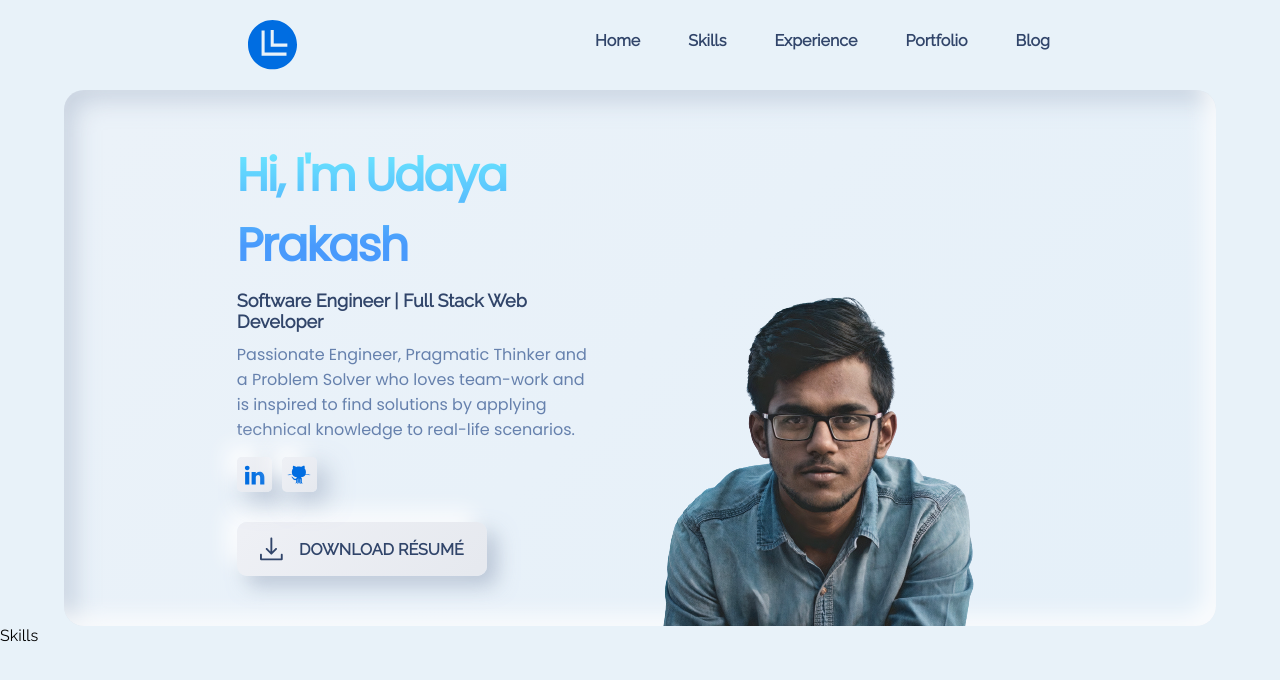
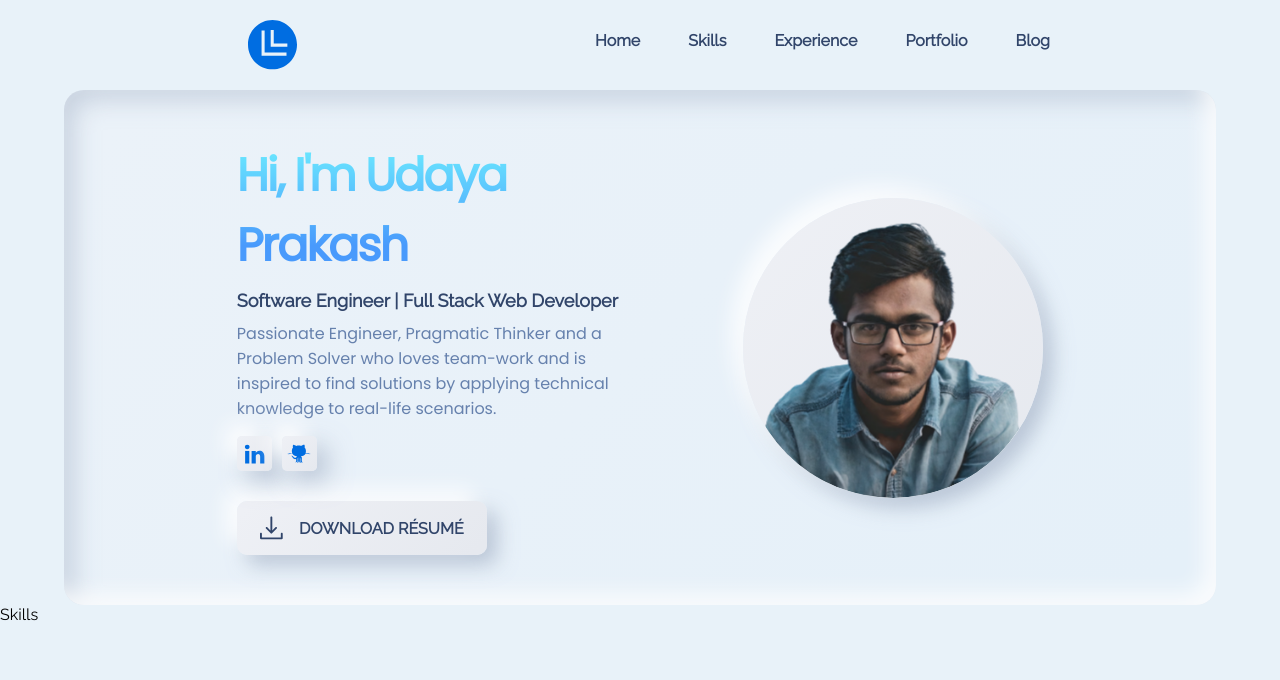
Before and after one commit to udaya2899/udaya.me, a Next.js app: page / in a window 1280 px wide. Shown: the top 680 px of the page. Built offline with nearby package versions, Linux system fonts and the light colour scheme.

Commit message:
Fixed hero image component

```diff
--- a/components/HomeHero/HomeHero.js
+++ b/components/HomeHero/HomeHero.js
@@ -40,8 +40,9 @@ const HomeHero = () => {
             <span>DOWNLOAD RÉSUMÉ</span>
           </a>
         </div>
+
         <div className={styles['half-container-image']}>
-          <img src="/assets/udaya.png" alt="" />
+          <img src="/assets/udaya.png" alt="" width={300} />
         </div>
       </div>
     </div>
--- a/components/HomeHero/HomeHero.module.css
+++ b/components/HomeHero/HomeHero.module.css
@@ -9,7 +9,7 @@
 
 .inner-container {
   display: flex;
-  justify-content: center;
+  justify-content: space-between;
   width: 70%;
   margin: auto;
   height: 100%;
@@ -93,8 +93,15 @@
 }
 
 .half-container-image {
+  flex: 1;
+  align-items: center;
   display: flex;
-  justify-content: center;
-  flex: 1;
-  align-self: flex-end;
+  justify-content: flex-end;
 }
+
+.half-container-image > img {
+  border-radius: 50%;
+  background: linear-gradient(134.17deg, #eef0f5 4.98%, #e6e9ef 94.88%);
+  box-shadow: -12px -12px 20px rgba(255, 255, 255, 0.8),
+    10px 10px 20px rgba(166, 180, 200, 0.7);
+}
```
Also changed, not shown: public/assets/udaya.png.
